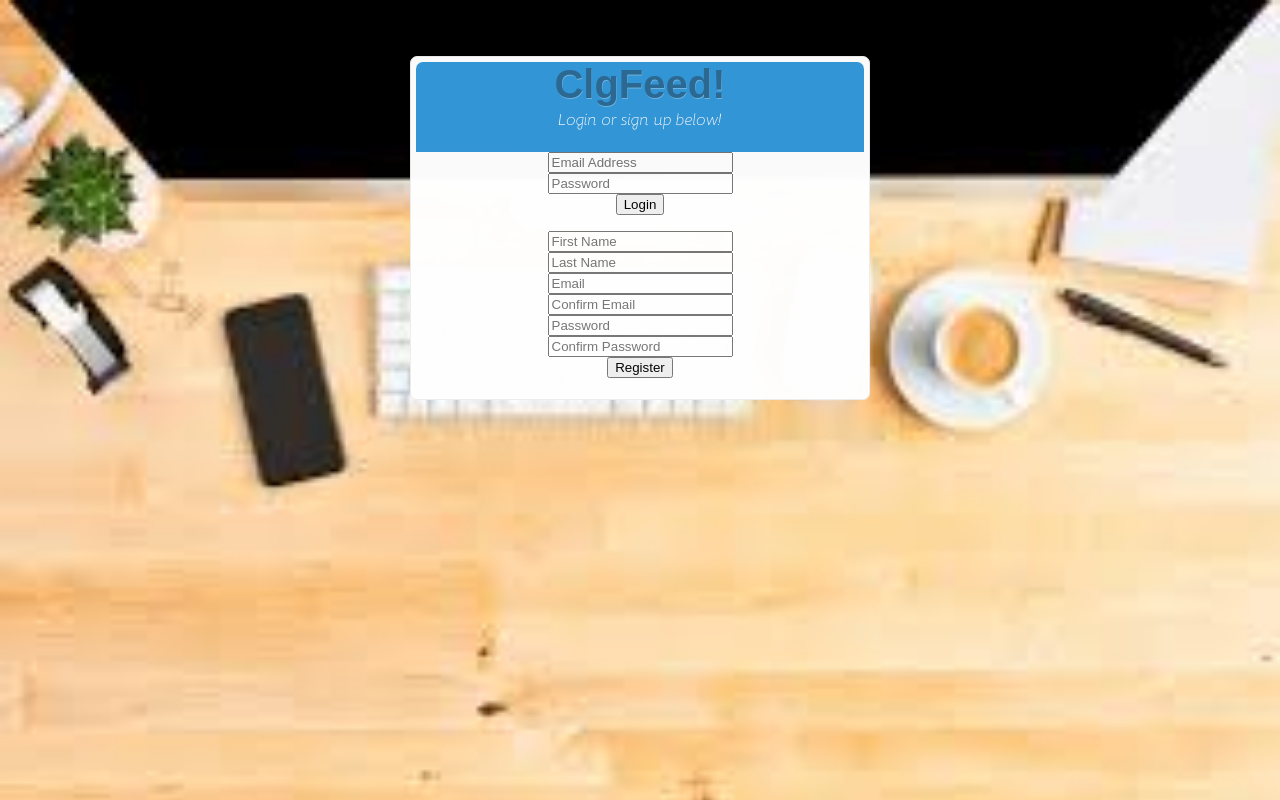
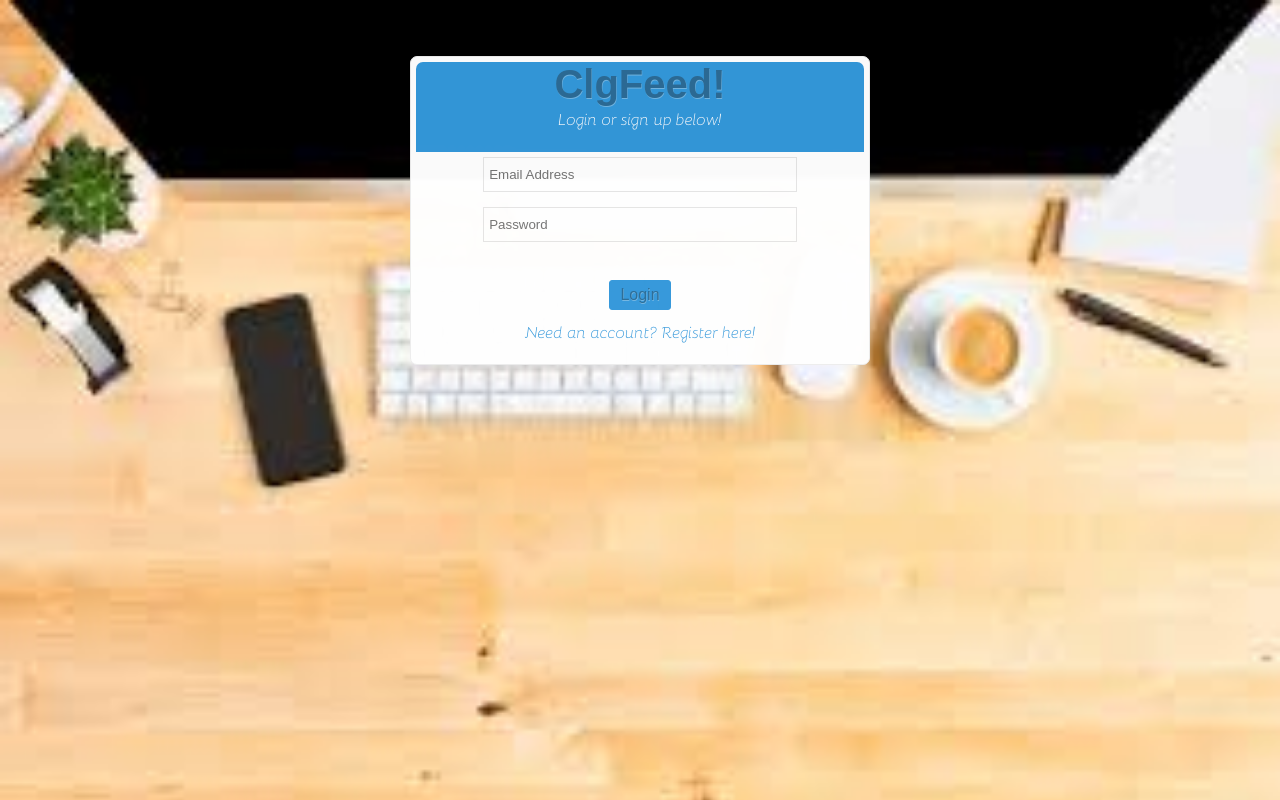
Before and after one commit to Kavita-Dhamot/ClgBook, a PHP site: page /register.php in a window 1280 px wide. Run offline with PHP 8.4, Linux system fonts and the light colour scheme; some web fonts are replaced.

Commit message:
edit css and styling

```diff
--- a/assets/css/register_style.css
+++ b/assets/css/register_style.css
@@ -19,6 +19,11 @@ form{
 body {
     margin: 0;
     padding: 0;
+}
+
+a{
+    text-decoration: none;
+    color: #3498db;
 }
 
 .wrapper {
@@ -62,3 +67,33 @@ body {
     text-shadow: #73B6E2  0.5px 0.5px 0px;
     font-size: 250%;
 }
+
+input[type="submit"] {
+    background-color: #3498db;
+    padding: 5px 10px 5px 10px;
+    border: 1px solid #3498db;
+    border-radius: 3px;
+    margin: 5px 0 10px 0;
+    color: #2C6C96;
+    text-shadow: #73B6E2 0.5px 0.5px 0px;
+    font-family: 'Bellota-BoldItalic', sans-serif;
+    font-size: 100%;
+}
+
+input[type="text"], input[type="email"], input[type="password"]{
+    border: 1px solid #e5e5e5;
+    margin-top: 5px;
+    width: 70%;
+    height: 35px;
+    margin-bottom: 10px;
+    padding-left: 5px;
+}
+
+input[type="text"]:hover, input[type="email"]:hover, input[type="password"]:hover {
+    border-color: #3498db;
+
+}
+
+#second{
+    display: none;
+}
--- /dev/null
+++ b/assets/js/register.js
@@ -0,0 +1,18 @@
+$(document).ready(function(){
+
+    //on click signup hide login and show registration form
+    $("#signup").click(function(){
+        $("#first").slideUp("slow", function(){
+            $("#second").slideDown("slow");
+        });
+    });
+
+
+    //on click signin hide register  and show login form
+    $("#signin").click(function(){
+        $("#second").slideUp("slow", function(){
+            $("#first").slideDown("slow");
+        });
+    });
+
+});
--- a/register.php
+++ b/register.php
@@ -7,8 +7,26 @@
     <head>
         <title>Welcome to ClgFeed</title>
         <link rel="stylesheet" type="text/css" href="assets/css/register_style.css">
+        <script src="https://ajax.googleapis.com/ajax/libs/jquery/3.6.1/jquery.min.js"></script>
+        <script src="assets/js/register.js"></script>
     </head>
     <body>
+
+        <?php
+
+        if(isset($_POST['register_button'])) {
+            echo '
+            <script>
+
+            $(document).ready(function() {
+                $("#first").hide();
+                $("#second").show();
+            });
+            </script>
+            ';
+        }
+
+        ?>
 
         <div class="wrapper">
 
@@ -19,6 +37,7 @@
                     Login or sign up below!
                 </div>
 
+                <div id="first">
                     <form  action="register.php" method="POST">
                         <input type="email" name="log_email" placeholder="Email Address" value="<?php
                         if(isset($_SESSION['log_email'])) {
@@ -28,11 +47,15 @@
                         <br>
                         <input type="password" name="log_password" placeholder="Password">
                         <br>
+                        <?php if(in_array("Email or password was incorrect<br>", $error_array)) echo "Email or password was incorrect<br>" ?>
+                        <br>
                         <input type="submit" name="login_button" value="Login">
+                        <br>
+                        <a href="#" id="signup" class="signup">Need an account? Register here!</a>
+                    </form>
+                </div>
 
-                    <?php if(in_array("Email or password was incorrect<br>", $error_array)) echo "Email or password was incorrect<br>" ?>
-                </form>
-
+                <div id="second">
                     <form action="register.php" method="POST">
                         <input type="text" name="reg_fname" placeholder="First Name" value="<?php
                         if(isset($_SESSION['reg_fname'])) {
@@ -80,11 +103,14 @@
                         <br>
 
                         <?php if (in_array("<span style='color: #14C800'> You are all set! Go ahead and login!</span><br>", $error_array)) echo "<span style='color: #14C800'> You are all set! Go ahead and login!</span><br>"; ?>
+                        <a href="#" id="signin" class="signin">Already have an account? Sign in here</a>
 
                      </form>
                 </div>
 
             </div>
 
+        </div>
+
     </body>
 </html>
```
Lines whose indentation alone changed are shown as unchanged.
